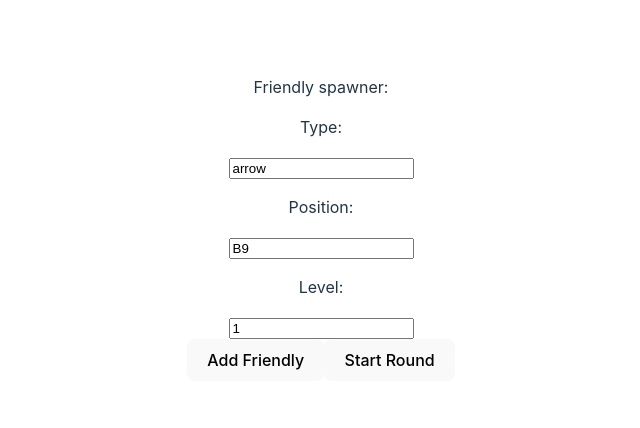
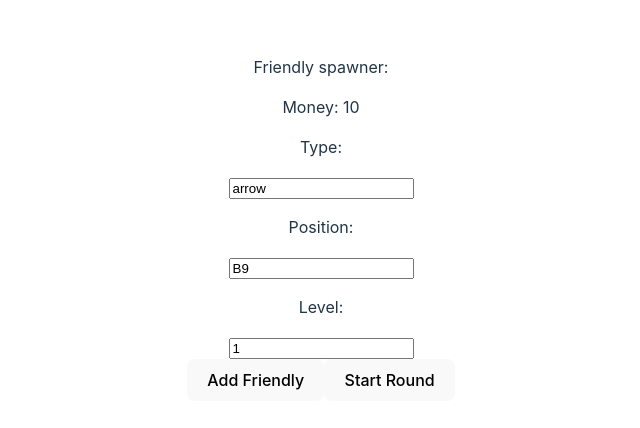
Before and after one commit to daefron/spreadsheet-creep, a React (Vite) app: page / in a window 1280 px wide. Shown: the part 180-608 px from the top of the page, without its empty margins (319-959 px from the left). Built offline with nearby package versions, Linux system fonts and the light colour scheme.

Commit message:
made bank visual

```diff
--- a/src/Game Logic/Engine.jsx
+++ b/src/Game Logic/Engine.jsx
@@ -702,6 +702,7 @@ export default function EngineOutput() {
     <>
       <div>
         <p>Friendly spawner:</p>
+        <p>Money: {bank}</p>
         <p>Type:</p>
         <input value={friendlyType} onChange={updateFriendlyType}></input>
         <p>Position:</p>
```
